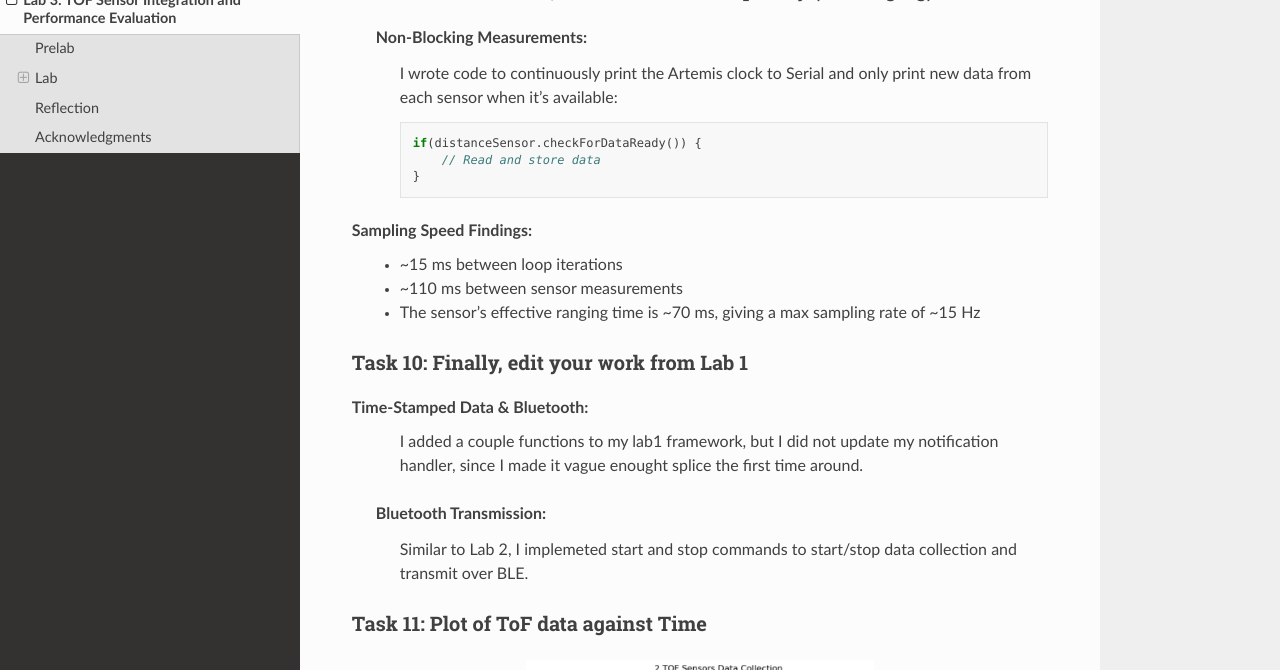
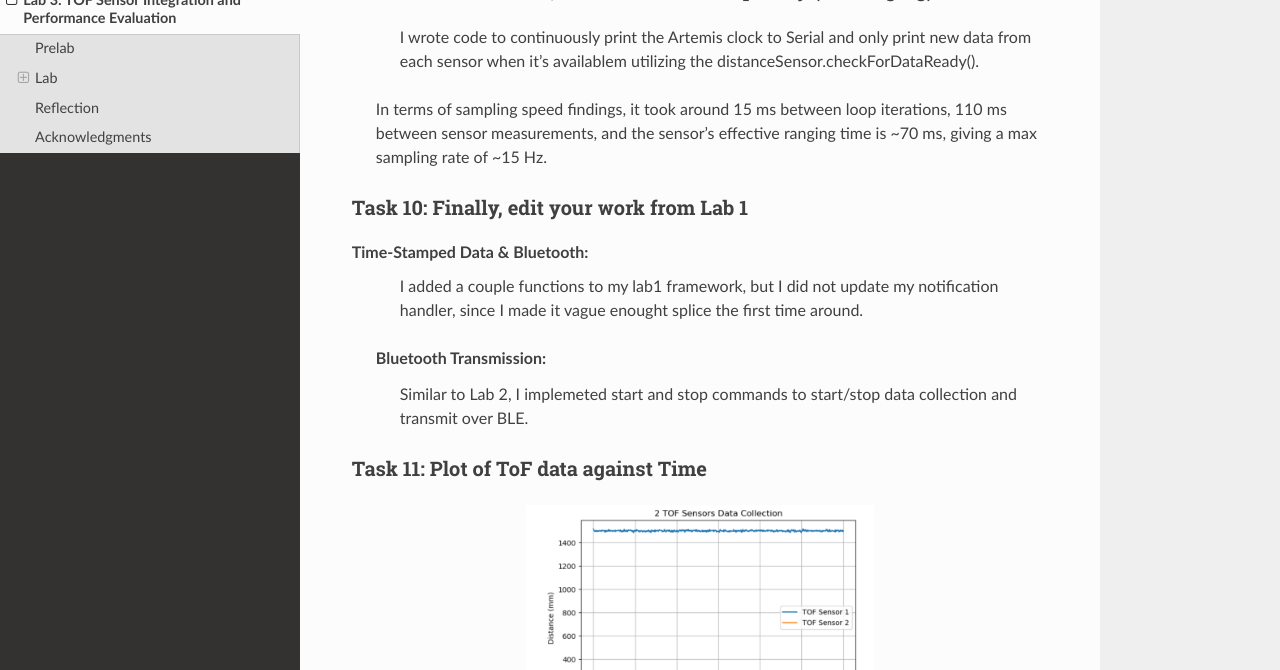
Before and after one commit to nskatti1/Fast-Robots, a Sphinx documentation site: the page built from docs/lab3.rst, in a window 1280 px wide and 900 px high, scrolled down 4217 px, cut to the strip 230-900 px from the top of the window. Built offline with Sphinx 7.4.7 and the Read the Docs theme 3.1.0, drawn with Linux system fonts in a browser that asks for light colours; pages that are not in the unit, such as notebooks, are missing from menus.

Commit message:
Update lab3.rst

```diff
--- a/docs/lab3.rst
+++ b/docs/lab3.rst
@@ -118,19 +118,10 @@ read from both sensors without dealing with conflicts.
 
 Task 9: In future labs, the code must run quickly (no hanging)
 ^^^^^^^^^^^^^^^^^^^^^^^^^^^^^^^^^^^^^^^^^^^^^^^^^^^^^^^^^^^^^^^^
- **Non-Blocking Measurements:**
-  I wrote code to continuously print the Artemis clock to Serial and only print new data from each sensor when it’s available:
 
-  .. code-block:: cpp
+  I wrote code to continuously print the Artemis clock to Serial and only print new data from each sensor when it’s availablem utilizing the distanceSensor.checkForDataReady().
 
-     if(distanceSensor.checkForDataReady()) {
-         // Read and store data
-     }
-
-**Sampling Speed Findings:**
-  - ~15 ms between loop iterations
-  - ~110 ms between sensor measurements
-  - The sensor’s effective ranging time is ~70 ms, giving a max sampling rate of ~15 Hz
+ In terms of sampling speed findings, it took around 15 ms between loop iterations, 110 ms between sensor measurements, and the sensor’s effective ranging time is ~70 ms, giving a max sampling rate of ~15 Hz.
 
 Task 10: Finally, edit your work from Lab 1
 ^^^^^^^^^^^^^^^^^^^^^^^^^^^^^^^^^^^^^^
```
